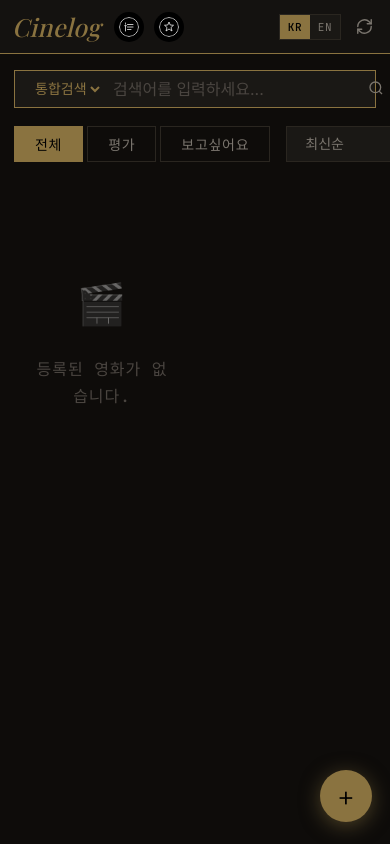
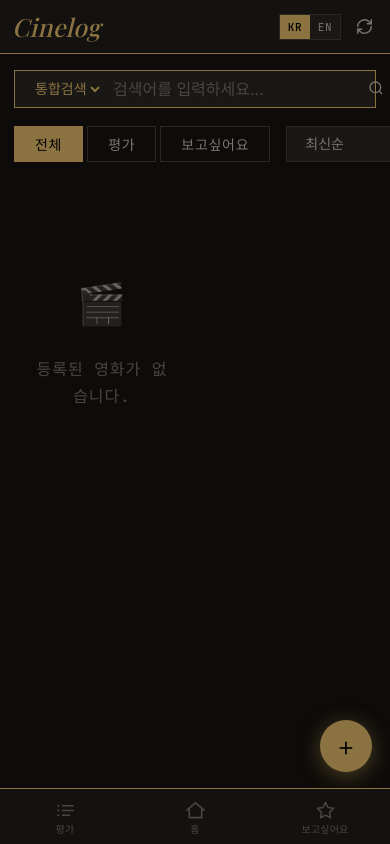
Before and after one commit to dayeonisme/personal-cinelog, a Flask app: page / in a window 390 px wide. Run offline with Flask 3, Linux system fonts and the light colour scheme; data that the repository does not hold is empty; some web fonts are replaced.

Commit message:
feat: 모바일 바텀 탭바 (평가·홈·보고싶어요)
모바일에서 상단 GNB 네비를 하단 탭바로 이동:
- 바텀 고정 탭바 3분할: 평가(좌)·홈(중앙)·보고싶어요(우), 아이콘+라벨, active 강조
- 상단 GNB 는 모바일에서 평가/보고싶어요 숨김(로고·KR/EN·↻만 남김)
- navigateTo 가 .tabbar-btn active 도 토글(기존 네비 로직 재사용)
- 본문 하단 패딩 + FAB 를 탭바 위로, iOS 홈 인디케이터 safe-area 반영
- 데스크탑(>680px)은 탭바 숨김, 기존 상단 GNB 유지
- 캐시버스터 v=20260621-tabbar

Co-Authored-By: Claude Opus 4.8 <noreply@anthropic.com>

```diff
--- a/static/css/style.css
+++ b/static/css/style.css
@@ -1030,6 +1030,9 @@ img { display: block; }
 .toast.ok { border-color: var(--accent); }
 .toast.err { border-color: var(--accent-err); }
 
+/* 모바일 바텀 탭바 — 데스크탑은 숨김 */
+.mobile-tabbar { display: none; }
+
 /* ═══════════════════════════════════════════════════════════
    MOBILE (≤680px)
    ═══════════════════════════════════════════════════════════ */
@@ -1091,4 +1094,33 @@ img { display: block; }
   .movie-detail-section-header { flex-direction: column; align-items: flex-start; gap: 10px; }
   .movie-detail-section-title { font-size: 19px; }
   .movie-detail-section-actions { width: 100%; }
+
+  /* 네비를 바텀 탭바로 — 상단 GNB 의 평가/보고싶어요 숨김(로고·KR/EN·↻ 만 남김) */
+  .gnb-buttons { display: none; }
+
+  .mobile-tabbar {
+    display: flex;
+    position: fixed; left: 0; right: 0; bottom: 0; z-index: 50;
+    height: 56px;
+    background: var(--bg-surface);
+    border-top: 1px solid var(--border-gold);
+    padding-bottom: env(safe-area-inset-bottom, 0px);  /* iOS 홈 인디케이터 */
+  }
+  .tabbar-btn {
+    flex: 1; min-width: 0;
+    display: flex; flex-direction: column; align-items: center; justify-content: center;
+    gap: 3px; padding: 6px 0;
+    background: none; border: none; cursor: pointer;
+    color: var(--text-dim); transition: color 0.15s;
+  }
+  .tabbar-btn svg { width: 23px; height: 23px; display: block; }
+  .tabbar-btn span {
+    font-family: var(--font-mono); font-size: 10px; letter-spacing: 0.02em;
+    line-height: 1; white-space: nowrap;
+  }
+  .tabbar-btn.active { color: var(--accent); }
+
+  /* 본문이 탭바에 안 가리게 + FAB 를 탭바 위로 */
+  .page { padding-bottom: 78px; }
+  .fab { bottom: 72px; right: 18px; }
 }
--- a/static/js/app.js
+++ b/static/js/app.js
@@ -149,10 +149,10 @@ function hideModal(id) { $(id).style.display = 'none'; }
 function navigateTo(page, opts = {}) {
   if (state.currentPage !== page) resetPageSearch(state.currentPage);
   document.querySelectorAll('.page').forEach(p => p.classList.remove('active'));
-  document.querySelectorAll('.gnb-btn').forEach(b => b.classList.remove('active'));
+  document.querySelectorAll('.gnb-btn, .tabbar-btn').forEach(b => b.classList.remove('active'));
   $(`page-${page}`).classList.add('active');
-  const btn = document.querySelector(`.gnb-btn[data-page="${page}"]`);
-  if (btn) btn.classList.add('active');
+  document.querySelectorAll(`.gnb-btn[data-page="${page}"], .tabbar-btn[data-page="${page}"]`)
+    .forEach(b => b.classList.add('active'));
   state.currentPage = page;
 
   if (page === 'home') loadHome(true);
@@ -454,7 +454,7 @@ function navigateToMovie(movieId, opts = {}) {
   if (state.currentPage !== 'movie') state.movieDetailFrom = state.currentPage;
   resetPageSearch(state.currentPage);
   document.querySelectorAll('.page').forEach(p => p.classList.remove('active'));
-  document.querySelectorAll('.gnb-btn').forEach(b => b.classList.remove('active'));
+  document.querySelectorAll('.gnb-btn, .tabbar-btn').forEach(b => b.classList.remove('active'));
   $('page-movie').classList.add('active');
   state.currentPage = 'movie';
   loadMovieDetail(movieId);
@@ -1378,6 +1378,10 @@ document.querySelectorAll('.gnb-btn').forEach(btn => {
   };
 });
 
+document.querySelectorAll('.tabbar-btn').forEach(btn => {
+  btn.onclick = () => navigateTo(btn.dataset.page);
+});
+
 $('gnb-home-btn').onclick = () => navigateTo('home');
 $('home-fab').onclick = () => openRegisterPage(null);
 
--- a/templates/index.html
+++ b/templates/index.html
@@ -4,7 +4,7 @@
 <meta charset="UTF-8">
 <meta name="viewport" content="width=device-width, initial-scale=1.0">
 <title>Cinelog</title>
-<link rel="stylesheet" href="/static/css/style.css?v=20260621-mobile">
+<link rel="stylesheet" href="/static/css/style.css?v=20260621-tabbar">
 <script defer src="/static/vendor/marked.min.js?v=15.0.12"></script>
 </head>
 <body>
@@ -50,6 +50,32 @@
 </nav>
 
 <div id="toast" class="toast" role="status" aria-live="polite"></div>
+
+<!-- ── 모바일 바텀 탭바 (평가 · 홈 · 보고싶어요) ──────────────── -->
+<nav class="mobile-tabbar" aria-label="모바일 네비게이션">
+  <button class="tabbar-btn" data-page="review" type="button">
+    <svg viewBox="0 0 24 24" fill="none" xmlns="http://www.w3.org/2000/svg" stroke="currentColor">
+      <path d="M9 7h11M9 12h11M9 17h7" stroke-width="1.7" stroke-linecap="round"/>
+      <circle cx="4.5" cy="7" r="1.1" fill="currentColor" stroke="none"/>
+      <circle cx="4.5" cy="12" r="1.1" fill="currentColor" stroke="none"/>
+      <circle cx="4.5" cy="17" r="1.1" fill="currentColor" stroke="none"/>
+    </svg>
+    <span>평가</span>
+  </button>
+  <button class="tabbar-btn" data-page="home" type="button">
+    <svg viewBox="0 0 24 24" fill="none" xmlns="http://www.w3.org/2000/svg" stroke="currentColor">
+      <path d="M3 11.5 12 4l9 7.5" stroke-width="1.7" stroke-linecap="round" stroke-linejoin="round"/>
+      <path d="M5.5 10v9.5h13V10" stroke-width="1.7" stroke-linecap="round" stroke-linejoin="round"/>
+    </svg>
+    <span>홈</span>
+  </button>
+  <button class="tabbar-btn" data-page="watchlist" type="button">
+    <svg viewBox="0 0 24 24" fill="none" xmlns="http://www.w3.org/2000/svg" stroke="currentColor">
+      <path d="M12 3.6l2.6 5.3 5.8.85-4.2 4.1 1 5.8L12 16.9l-5.2 2.75 1-5.8-4.2-4.1 5.8-.85z" stroke-width="1.6" stroke-linejoin="round"/>
+    </svg>
+    <span>보고싶어요</span>
+  </button>
+</nav>
 
 <!-- ── MAIN ──────────────────────────────────────────────── -->
 <main class="main-content">
@@ -323,6 +349,6 @@
   </div>
 </div>
 
-<script defer src="/static/js/app.js?v=20260621-mobile"></script>
+<script defer src="/static/js/app.js?v=20260621-tabbar"></script>
 </body>
 </html>
```
